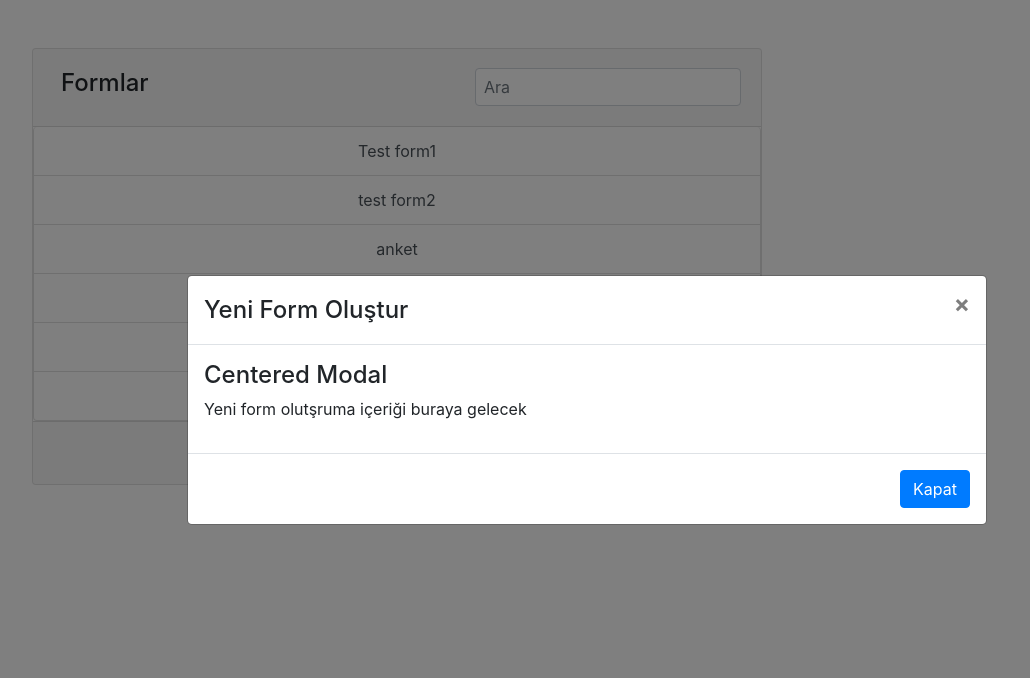
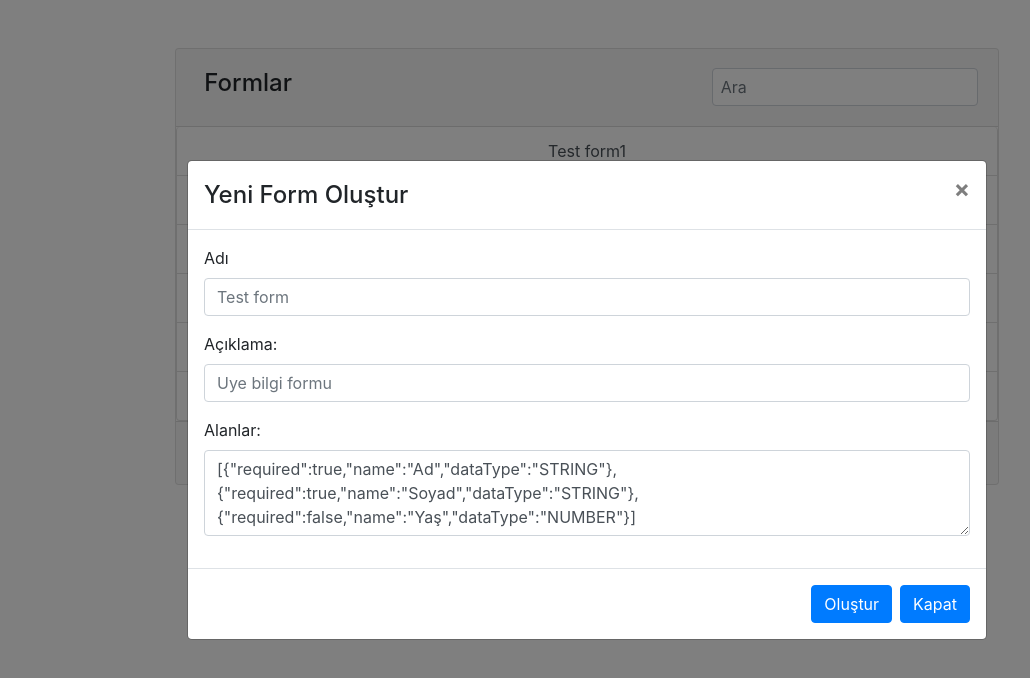
Before and after one commit to bkorumaz/dynamic-form-creator, a React (Create React App) app: page / in a window 1280 px wide. Both pictures are taken after a click on the button "Yeni Form Oluştur". Shown: the top 678 px of the page, without its empty margins (53-1083 px from the left). Built offline with nearby package versions, Linux system fonts and the light colour scheme.

Commit message:
adding new form via modal

```diff
--- a/src/App.js
+++ b/src/App.js
@@ -3,17 +3,16 @@ import "./App.css";
 import { Button } from "react-bootstrap";
 import SearchBox from "./components/search-box.component";
 import FormList from "./components/form-list.component";
-import { useSelector, useDispatch } from 'react-redux';
-import { createForm } from './redux/root-reducer'
-import { Modal } from "react-bootstrap";
-
+import { useSelector, useDispatch } from "react-redux";
+import { createForm } from "./redux/root-reducer";
+import { Modal, Col, Form, Container, Row } from "react-bootstrap";
 
 function App() {
   const [modalShow, setModalShow] = React.useState(false);
   const [searchField, setSearchField] = useState("");
-  const forms = useSelector(state => state.formList);
+  const forms = useSelector((state) => state.formList);
 
-  const dispatch = useDispatch();
+
 
   const handleChange = (input) => {
     setSearchField(input.target.value);
@@ -21,9 +20,10 @@ function App() {
 
   return (
     <div className="App">
-      <div className="container">
-        <div className="row mt-5">
-          <div className="col-lg-8 mb-4 grid-margin">
+      <Container fluid>
+        <Row className="mt-5">
+          <Col sm={2} />
+          <Col mb={4} className="grid-margin" sm={8}>
             <div className="card h-100">
               <div className="card-header">
                 <div className="d-flex">
@@ -37,12 +37,18 @@ function App() {
               </div>
               <FormList forms={forms} searchField={searchField} />
               <div className="card-footer">
-                <Button variant="btn btn-primary" onClick={() => setModalShow(true)}>Yeni Form Oluştur</Button>
+                <Button
+                  variant="btn btn-primary"
+                  onClick={() => setModalShow(true)}
+                >
+                  Yeni Form Oluştur
+                </Button>
               </div>
             </div>
-          </div>
-        </div>
-      </div>
+          </Col>
+          <Col sm={2} />
+        </Row>
+      </Container>
       <MyVerticallyCenteredModal
         show={modalShow}
         onHide={() => setModalShow(false)}
@@ -52,10 +58,30 @@ function App() {
 }
 export default App;
 
+function MyVerticallyCenteredModal(props) {
+  const dispatch = useDispatch();
 
-function MyVerticallyCenteredModal(props) {
+  const [formData, setFormData] = useState({
+    name: "",
+    description: "",
+    createdAt: Date(),
+    fields: [
+      { required: true, name: "Ad", dataType: "STRING" },
+      { required: true, name: "Soyad", dataType: "STRING" },
+      { required: false, name: "Yaş", dataType: "NUMBER" },
+    ],
+  });
+
+  const handleSubmit = (event) => {
+    console.log(formData);
+    dispatch(createForm(formData));
+    props.onHide();
+    event.preventDefault();
+  };
+
   return (
     <Modal
+      animation={false}
       {...props}
       size="lg"
       aria-labelledby="contained-modal-title-vcenter"
@@ -66,15 +92,53 @@ function MyVerticallyCenteredModal(props) {
           Yeni Form Oluştur
         </Modal.Title>
       </Modal.Header>
-      <Modal.Body>
-        <h4>Centered Modal</h4>
-        <p>
-          Yeni form olutşruma içeriği buraya gelecek
-        </p>
-      </Modal.Body>
-      <Modal.Footer>
-        <Button onClick={props.onHide}>Kapat</Button>
-      </Modal.Footer>
+
+      <Form onSubmit={handleSubmit}>
+        <Modal.Body>
+          <Form.Group controlId="formGridName">
+            <Form.Label>Adı</Form.Label>
+            <Form.Control
+              placeholder="Test form"
+              value={formData.name}
+              onChange={(event) =>
+                setFormData({ ...formData, name: event.target.value })
+              }
+            />
+          </Form.Group>
+
+          <Form.Group controlId="formGridDescription">
+            <Form.Label>Açıklama:</Form.Label>
+            <Form.Control
+              placeholder="Uye bilgi formu"
+              value={formData.description}
+              onChange={(event) =>
+                setFormData({ ...formData, description: event.target.value })
+              }
+            />
+          </Form.Group>
+
+          <Form.Group controlId="newForm.Feilds">
+            <Form.Label>Alanlar:</Form.Label>
+            <Form.Control
+              as="textarea"
+              rows="3"
+              value={JSON.stringify(formData.fields)}
+              onChange={(event) =>
+                setFormData({
+                  ...formData,
+                  fields: JSON.parse(event.target.value),
+                })
+              }
+            />
+          </Form.Group>
+        </Modal.Body>
+        <Modal.Footer>
+          <Button variant="primary" type="submit">
+            Oluştur
+          </Button>
+          <Button onClick={props.onHide}>Kapat</Button>
+        </Modal.Footer>
+      </Form>
     </Modal>
   );
 }
--- a/src/components/form-list.component.jsx
+++ b/src/components/form-list.component.jsx
@@ -9,7 +9,7 @@ export default function FormList({ forms, searchField }) {
   return (
     <ListGroup>
       {filteredForms.map((form) => (
-        <ListGroup.Item action href={`#${encodeURI(form.name.toLowerCase())}`}>
+        <ListGroup.Item key={form.name} action href={`#${encodeURI(form.name.toLowerCase())}`}>
           {form.name}
         </ListGroup.Item>
       ))}
```
